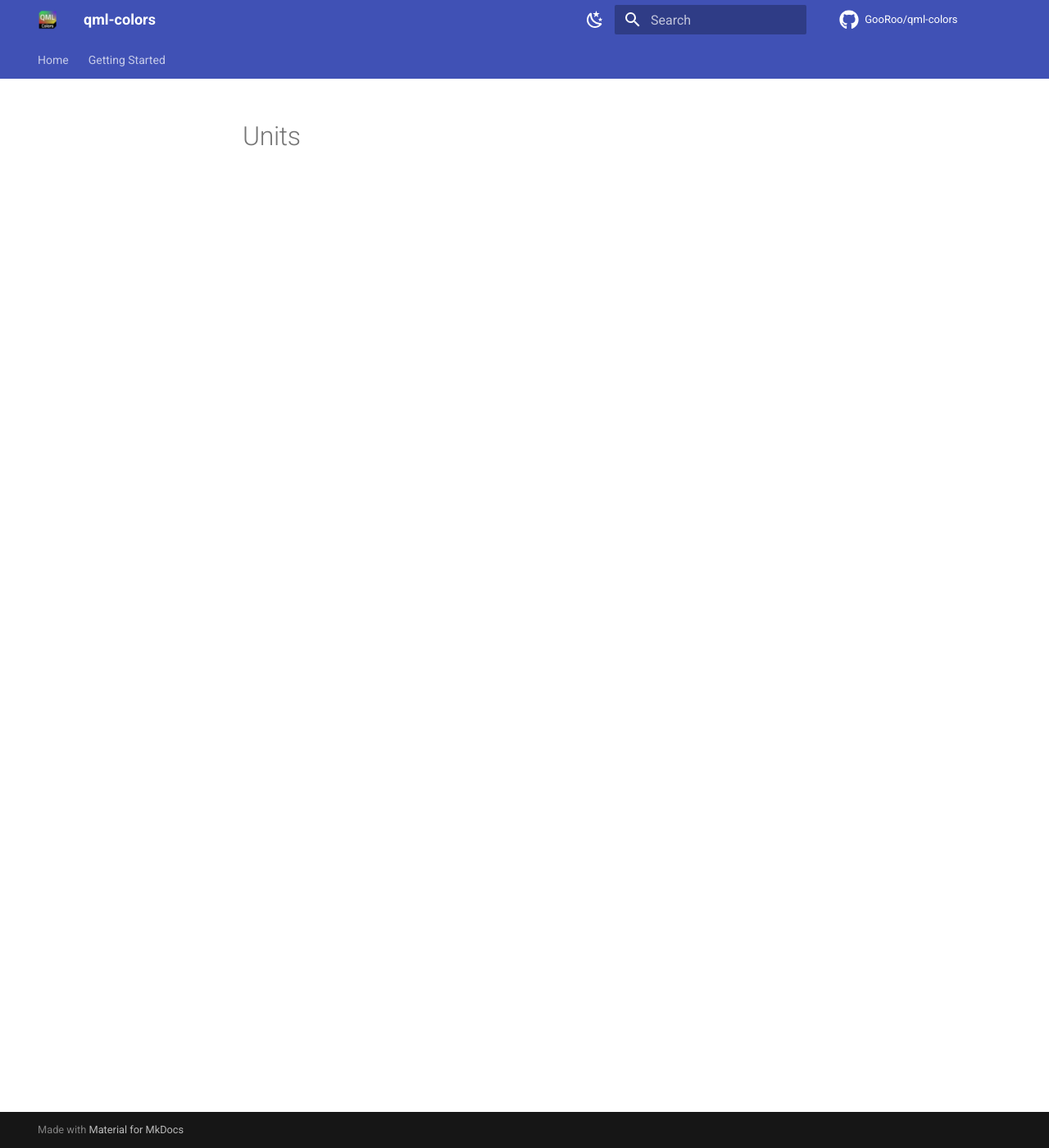
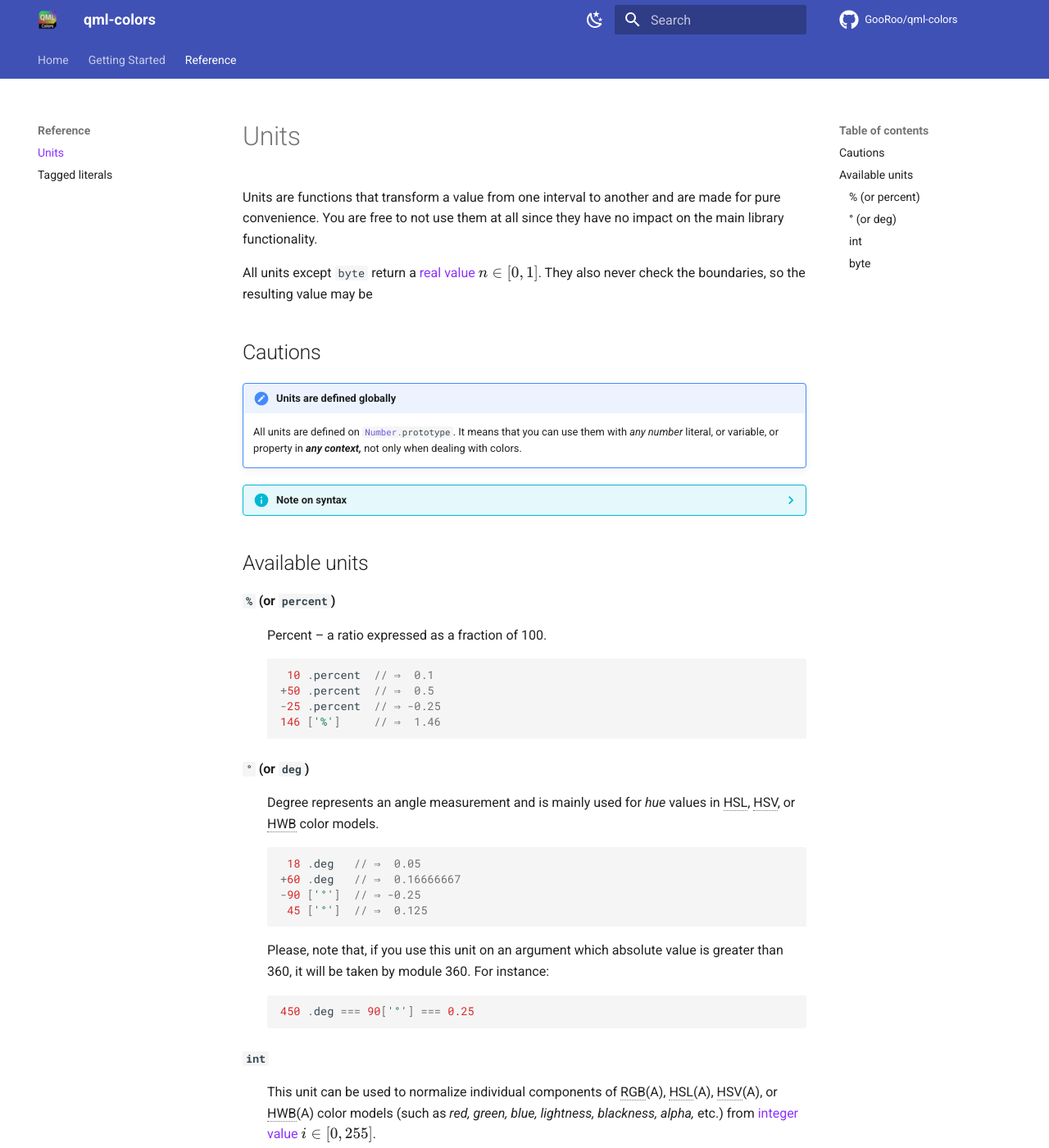
Before and after one commit to GooRoo/qml-colors, an MkDocs documentation site: the page built from docs/reference/units.md, in a window 1280 px wide and 1400 px high. Shown: the whole window at 82% size. Built offline with MkDocs 1.6.1 and Material for MkDocs 9.7.7, drawn with Linux system fonts in a browser that asks for light colours; comment, search, counter and statistics services are not loaded; some of the changed text lies outside the part shown.

Commit message:
Added docs on Units

````diff
--- /dev/null
+++ b/docs/abbreviations.md
@@ -0,0 +1,11 @@
+*[JS]: JavaScript
+
+*[HSL]: hue, saturation, lightness
+*[HSV]: hue, saturation, value (AKA brightness)
+*[HWB]: hue, whiteness, blackness
+*[RGB]: red, green, blue
+*[ARGB]: alpha, red, green, blue
+*[HSLA]: hue, saturation, lightness, alpha
+*[HSVA]: hue, saturation, value (AKA brightness), alpha
+*[HWBA]: hue, whiteness, blackness, alpha
+*[RGBA]: red, green, blue, alpha
--- a/docs/reference/units.md
+++ b/docs/reference/units.md
@@ -1 +1,98 @@
 # Units
+
+Units are functions that transform a value from one interval to another and are made for pure convenience. You are free to not use them at all since they have no impact on the main library functionality.
+
+All units except `byte` return a [real value][normalized-interval] $n \in [0, 1]$. They also never check the boundaries, so the resulting value may be
+
+## Cautions
+
+!!! attention "Units are defined globally"
+
+	All units are defined on `#!js Number.prototype`. It means that you can use them with _any number_ literal, or variable, or property in **_any context,_** not only when dealing with colors.
+
+??? info "Note on syntax"
+
+	Although QML is statically typed, JavaScript, which it inherits, is not. It's beneficial to remember it, especially when dealing with numbers. QML has types `int`, `real`, and `double` while JavaScript has only `number`.
+
+	So, if a unit name is a **valid** JS identificator, you are able to use it the following way:
+	```js
+	0.5.unit
+	```
+	however, you can't write like this because it leads to an interpreter error:
+	```js
+	1.unit
+	```
+	**“What's the difference?”**  you might think. It's all with the dot.
+
+	JavaScript allows to omit either a leading or a trailing zero in number literals as following:
+	```js
+	0.5  // ⇒ 0.5
+	 .5  // ⇒ 0.5
+	1.   // ⇒ 1.0
+	1.0  // ⇒ 1.0
+	```
+	So, when you write `#!js 1.unit`, the interpreter treats the dot as a part of the number literal and not as a method call.
+
+	To help interpreter understand what you would like to do, you have the following variants (~~stolen~~ inspired [here](https://stackoverflow.com/a/33119577/194223)):
+	```js
+	1 .unit
+	1..unit
+	1.0.unit
+	(1).unit
+	1['unit']
+	```
+	I decided to use almost exclusively the **first variant** with a space between a number and a unit. But you are free to define your own coding style.
+
+	For those units with names that are **invalid** identificators, the only possible way of using it is obviously the last one.
+
+## Available units
+
+#### `%` (or `percent`)
+
+:	Percent &ndash; a ratio expressed as a fraction of 100.
+	```js
+	 10 .percent  // ⇒  0.1
+	+50 .percent  // ⇒  0.5
+	-25 .percent  // ⇒ -0.25
+	146 ['%']     // ⇒  1.46
+	```
+
+#### `°` (or `deg`)
+
+:	Degree represents an angle measurement and is mainly used for _hue_ values in HSL, HSV, or HWB color models.
+	```js
+	 18 .deg   // ⇒  0.05
+	+60 .deg   // ⇒  0.16666667
+	-90 ['°']  // ⇒ -0.25
+	 45 ['°']  // ⇒  0.125
+	```
+	Please, note that, if you use this unit on an argument which absolute value is greater than 360, it will be taken by module 360. For instance:
+	```js
+	450 .deg === 90['°'] === 0.25
+	```
+
+#### `int`
+
+:	This unit can be used to normalize individual components of RGB(A), HSL(A), HSV(A), or HWB(A) color models (such as _red, green, blue, lightness, blackness, alpha,_ etc.) from [integer value][integer-interval] $i\in [0, 255]$.
+	```js
+	   0 .int  // ⇒ 0.0
+	 255 .int  // ⇒ 1.0
+	 191 .int  // ⇒ 0.75 (roughly)
+	0x7F .int  // ⇒ 0.5 (roughly)
+	```
+
+#### `byte`
+
+:	Transforms a [normalized value][normalized-interval] to [integer value][integer-interval].
+	```js
+	  1 .byte  // ⇒ 255
+	0.5 .byte  // ⇒ 128
+	```
+	???+ warning
+
+		Note that it doesn't guarantee an integer result. So in fact, `#!js 0.5.byte` returns `#!js 127.5`. This is done intentionally to avoid rounding errors when dealing with color functions.
+
+[normalized-interval]: /getting-started/basic-concepts/#normalized-real-inteval
+[integer-interval]: /getting-started/basic-concepts/#integer-interval
+
+---8<--- "docs/abbreviations.md"
--- a/mkdocs.yml
+++ b/mkdocs.yml
@@ -72,3 +72,6 @@ nav:
   - Getting Started:
     - Why?: getting-started/why.md
     - Basic concepts: getting-started/basic-concepts.md
+  - Reference:
+    - Units: reference/units.md
+    - Tagged literals: reference/tagged-literals.md
````
Also changed, not shown: README.md (+16 -16 lines), docs/getting-started/basic-concepts.md (+30 -0 lines), docs/reference/tagged-literals.md (added).
